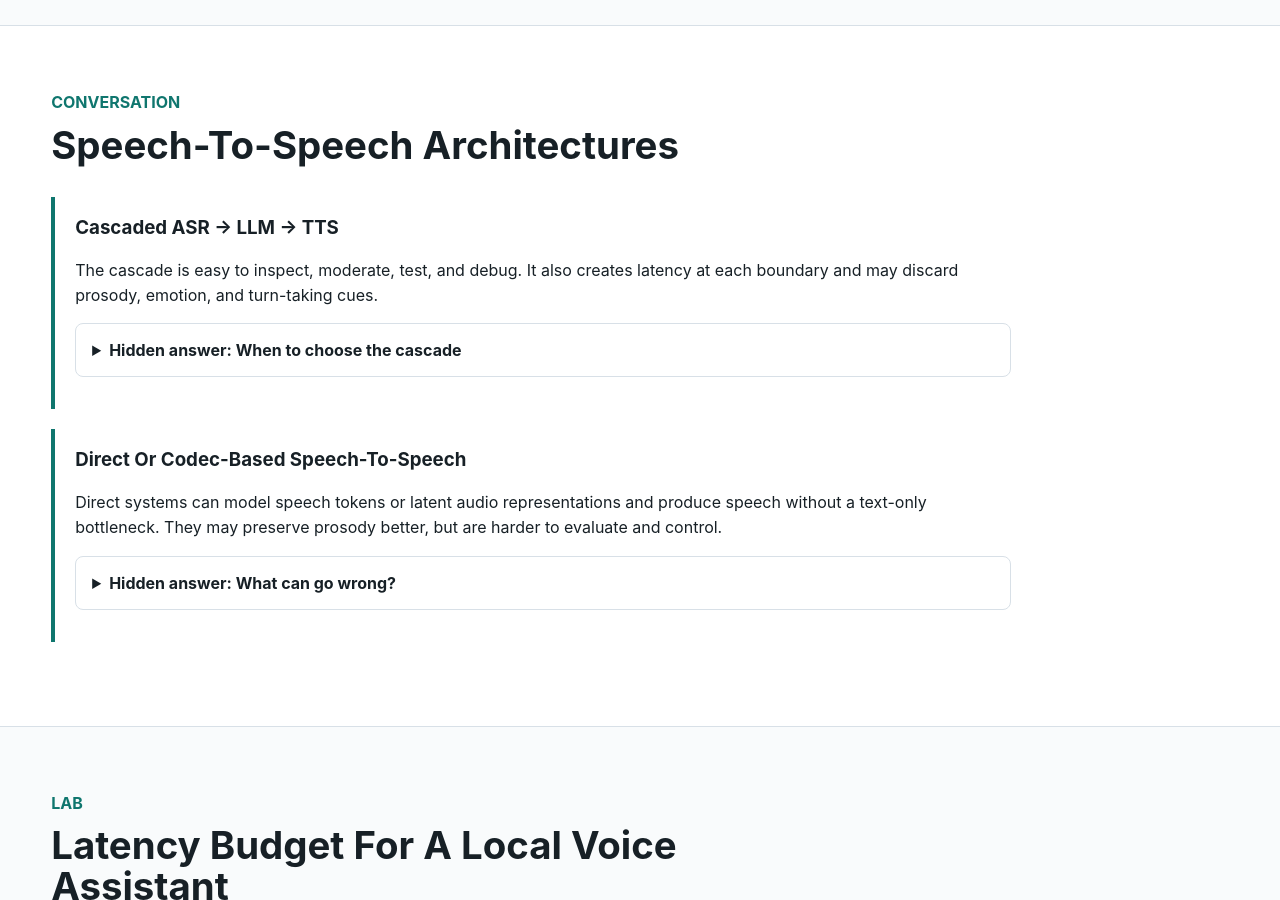
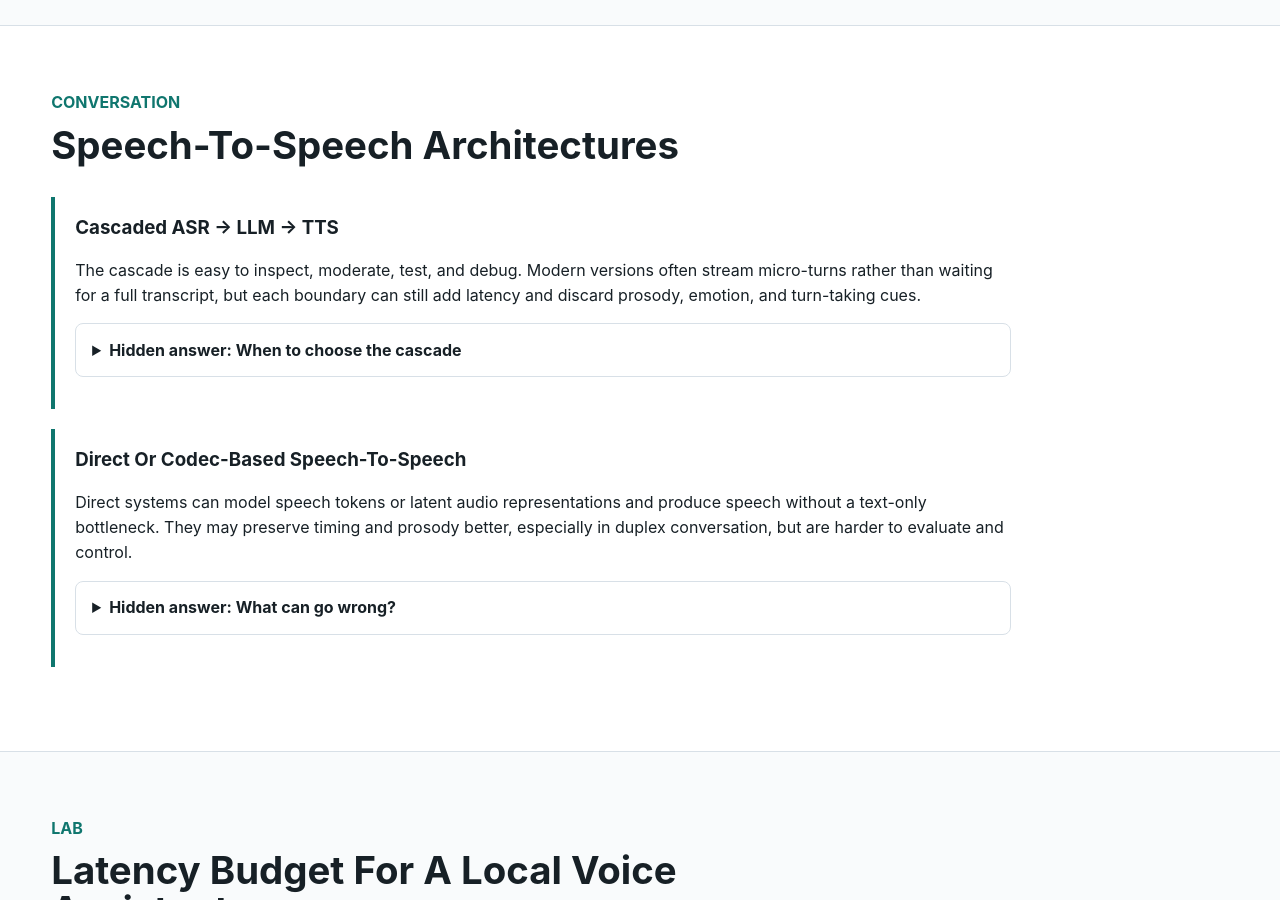
Before and after one commit to kennethli319/kennethli319.github.io, a Jekyll site: the page audio-text-ml-course/lessons/asr-tts-speech-history.html, which Jekyll copies as it is, in a window 1280 px wide and 900 px high, scrolled down 1705 px. Built offline with Jekyll 4.4.1, drawn with Linux system fonts in a browser that asks for light colours.

Commit message:
Update audio course speech history page

```diff
--- a/audio-text-ml-course/lessons/asr-tts-speech-history.html
+++ b/audio-text-ml-course/lessons/asr-tts-speech-history.html
@@ -113,17 +113,19 @@
       <article class="prompt">
         <h3>Cascaded ASR -> LLM -> TTS</h3>
         <p>
-          The cascade is easy to inspect, moderate, test, and debug. It also
-          creates latency at each boundary and may discard prosody, emotion, and
-          turn-taking cues.
+          The cascade is easy to inspect, moderate, test, and debug. Modern
+          versions often stream micro-turns rather than waiting for a full
+          transcript, but each boundary can still add latency and discard
+          prosody, emotion, and turn-taking cues.
         </p>
         <details class="qa">
           <summary>Hidden answer: When to choose the cascade</summary>
           <p>
             Choose it when correctness, explainability, safety review,
             transcript UI, tool use, enterprise compliance, and incremental
-            rollout matter more than preserving every acoustic cue. It is often
-            the best production default for a production assistant.
+            rollout matter more than preserving every acoustic cue. Treat it as
+            the baseline to beat, then compare native or codec-based speech
+            models on latency, barge-in, grounding, safety, and rollback.
           </p>
         </details>
       </article>
@@ -132,7 +134,8 @@
         <p>
           Direct systems can model speech tokens or latent audio representations
           and produce speech without a text-only bottleneck. They may preserve
-          prosody better, but are harder to evaluate and control.
+          timing and prosody better, especially in duplex conversation, but are
+          harder to evaluate and control.
         </p>
         <details class="qa">
           <summary>Hidden answer: What can go wrong?</summary>
```
